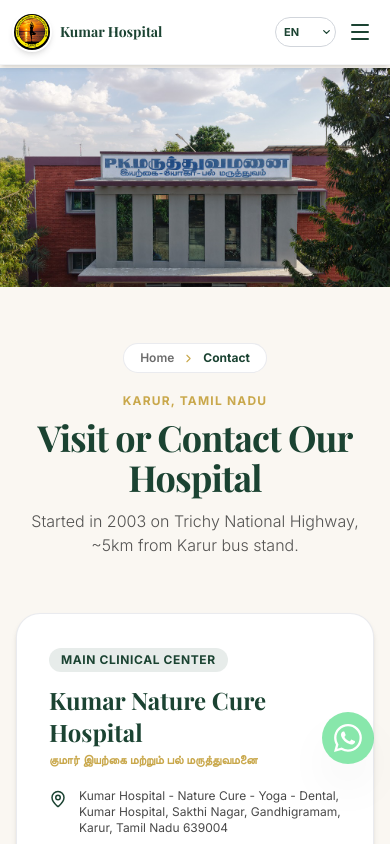
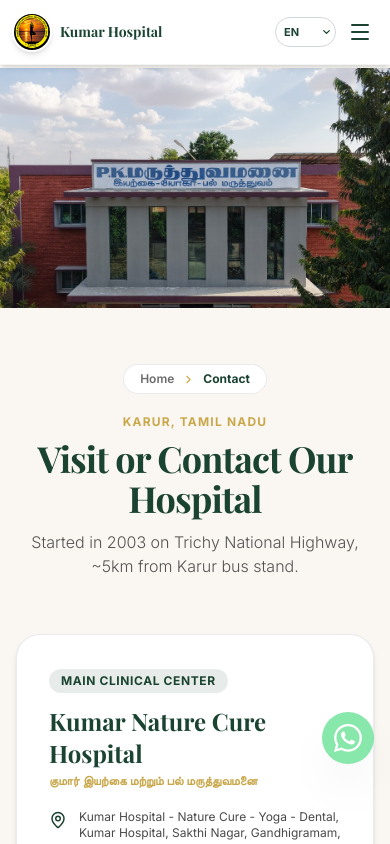
Before and after one commit to tradeology27/ayurvedha, a Next.js app: page /contact in a window 390 px wide. Shown: the top 844 px of the page. Built offline with nearby package versions, Linux system fonts and the light colour scheme; a web font is replaced by a local one.

Commit message:
fix(contact): reduce hero image height to half screen size (390px laptop, responsive)

```diff
--- a/src/app/contact/page.tsx
+++ b/src/app/contact/page.tsx
@@ -15,9 +15,9 @@
 export default function ContactPage() {
   return (
     <>
-      {/* Clean Hospital Hero Image (Pure photograph, zero blur, zero text overlay, natural 16:9 ratio) */}
+      {/* Clean Hospital Hero Image (Pure photograph, zero blur, half-screen height) */}
       <section className="relative w-full pt-[68px] sm:pt-[72px] bg-background">
-        <div className="w-full relative aspect-[16/9] overflow-hidden bg-gray-100">
+        <div className="w-full relative h-[240px] sm:h-[300px] md:h-[360px] lg:h-[390px] overflow-hidden bg-gray-100">
           <Image
             src="/images/contact_hero.jpg"
             alt="P.K. Hospital - Nature Cure, Yoga & Dental, Karur"
@@ -25,7 +25,7 @@
             priority
             quality={100}
             sizes="100vw"
-            className="object-cover object-center"
+            className="object-cover object-[center_40%]"
           />
         </div>
       </section>
```
